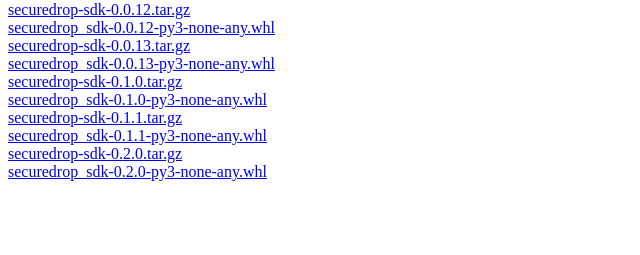
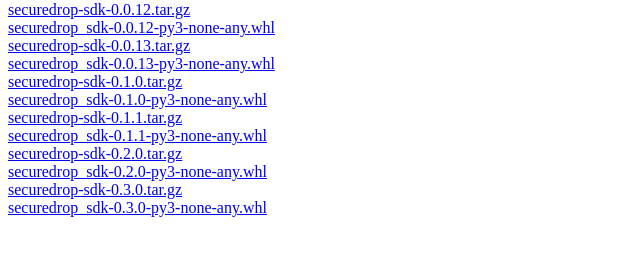
Before and after one commit to freedomofpress/securedrop-builder, a plain HTML site: page simple/securedrop-sdk/index.html in a window 1280 px wide. Shown: the part 79-334 px from the top of the page, without its empty margins (0-640 px from the left). Drawn offline with Linux system fonts and the light colour scheme.

Commit message:
add securedrop-sdk 0.3.0
Signed-off-by: Allie Crevier <allie@freedom.press>

```diff
--- a/simple/securedrop-sdk/index.html
+++ b/simple/securedrop-sdk/index.html
@@ -17,5 +17,7 @@
     <a href="/localwheels/securedrop_sdk-0.1.1-py3-none-any.whl">securedrop_sdk-0.1.1-py3-none-any.whl</a><br/>
     <a href="/localwheels/securedrop-sdk-0.2.0.tar.gz">securedrop-sdk-0.2.0.tar.gz</a><br/>
     <a href="/localwheels/securedrop_sdk-0.2.0-py3-none-any.whl">securedrop_sdk-0.2.0-py3-none-any.whl</a><br/>
+    <a href="/localwheels/securedrop-sdk-0.3.0.tar.gz">securedrop-sdk-0.3.0.tar.gz</a><br/>
+    <a href="/localwheels/securedrop_sdk-0.3.0-py3-none-any.whl">securedrop_sdk-0.3.0-py3-none-any.whl</a><br/>
   </body>
 </html>
```
Also changed, not shown: sha256sums.txt, 2 other files.
